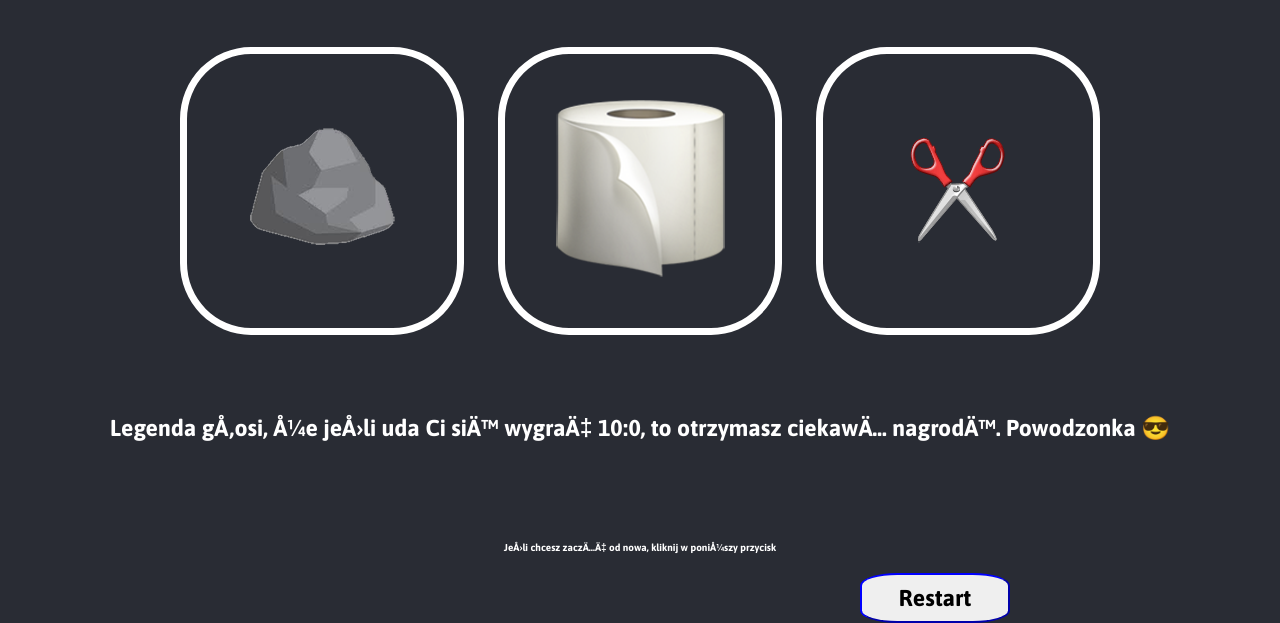
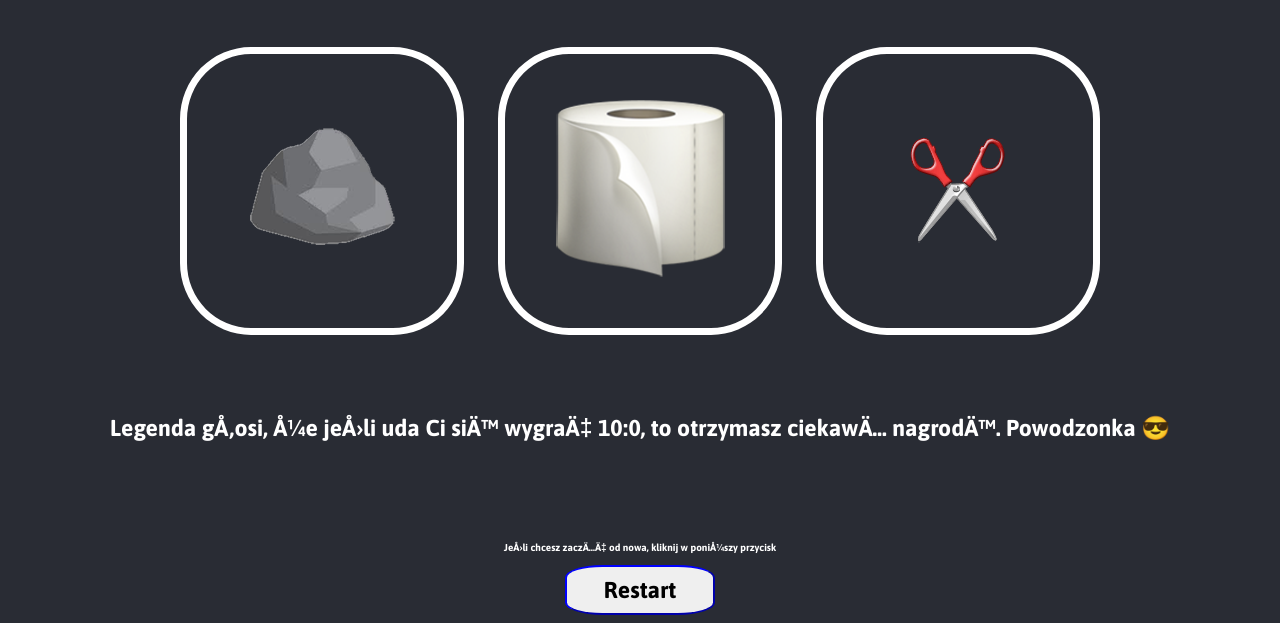
Before and after one commit to siudi1313/projekt, a plain HTML site: page index.html in a window 1280 px wide. Shown: the part 302-925 px from the top of the page. Drawn offline with Linux system fonts and the light colour scheme.

Commit message:
Update style.css

```diff
--- a/style.css
+++ b/style.css
@@ -121,13 +121,14 @@ header > h2 {
 .guzik {
 	border-color: blue;
 	font-family: Asap, sans-serif;
-	margin-left: 860px;
-	margin-top: 20px;
 	font-size: 23px;
 	width: 150px;
 	border-radius: 25%;
 	padding: 10px;
 	transition: all 0.3s ease;
+	display: block;
+	margin: 0 auto;
+	margin-top: 12px;
 }
 
 .guzik:hover {
```
